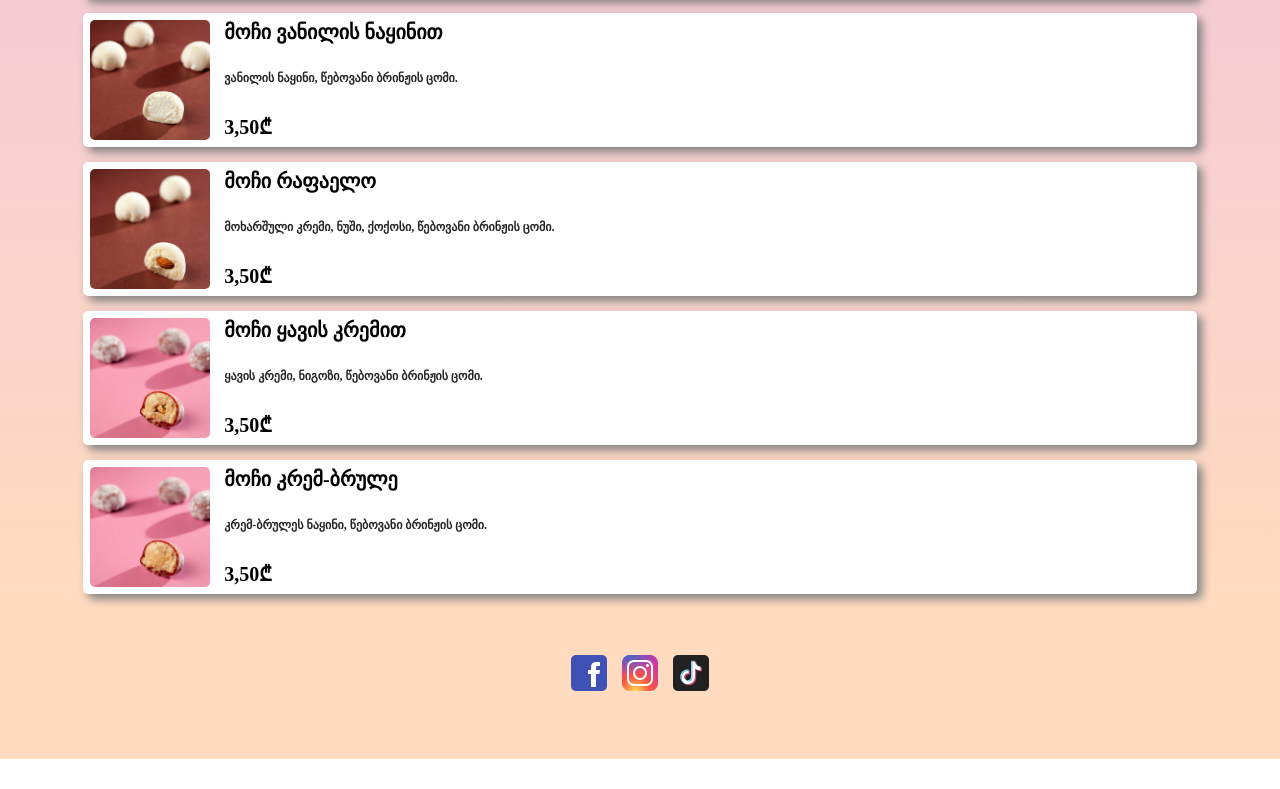
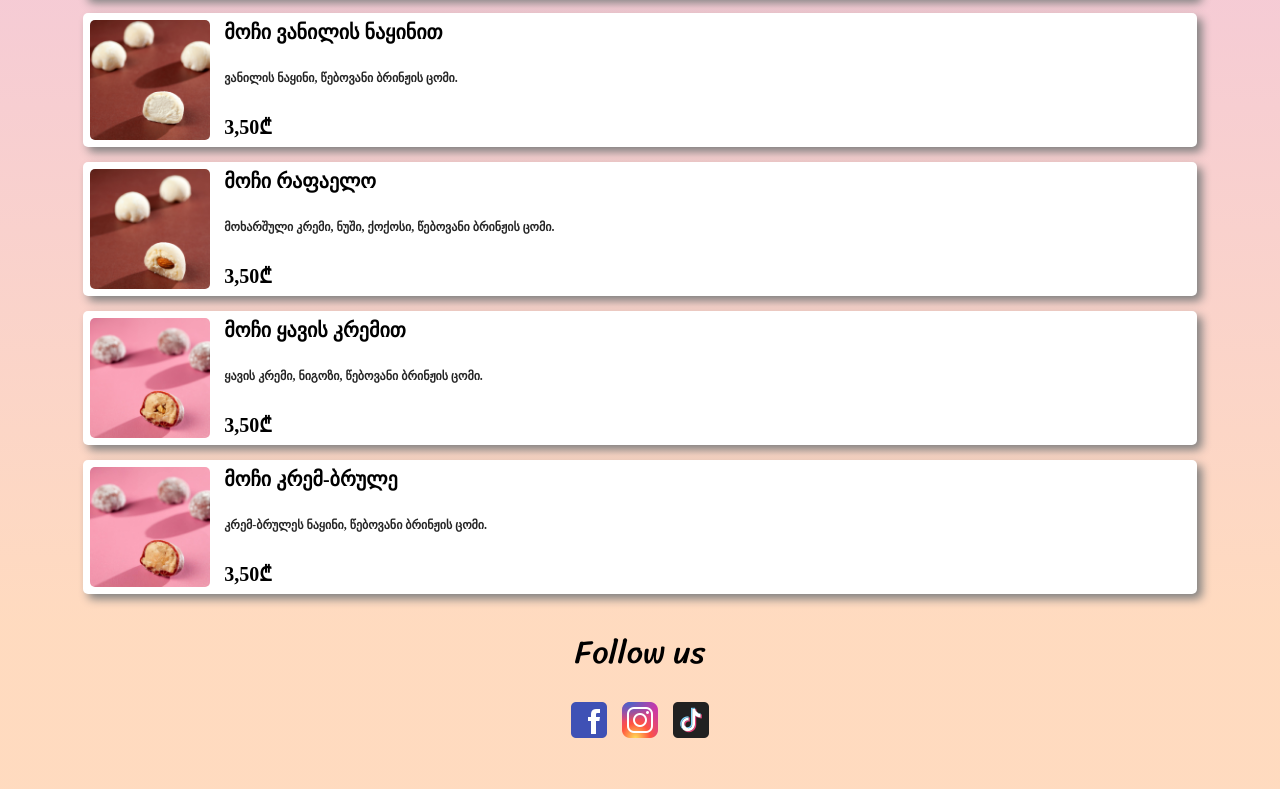
Before and after one commit to basri1996/Mochiko-Menu, a React (Vite) app: page / in a window 1280 px wide. Shown: the part 1582-2371 px from the top of the page. Before the commit the page ends 2341 px from the top, so only its background shows below. Built offline with nearby package versions, Linux system fonts and the light colour scheme.

Commit message:
Mochiko-Menu

```diff
--- a/src/components/Footer.jsx
+++ b/src/components/Footer.jsx
@@ -5,7 +5,7 @@ import tiktok from "../assets/icons8-tiktok-48.png";
 function Footer() {
   return (
     <MainDiv>
-
+        <Text>Follow us</Text>
       <Div>
         <Facebook
           href="https://www.facebook.com/profile.php?id=100092645889060"
@@ -25,17 +25,21 @@ function Footer() {
 }
 
 export default Footer;
-
+const Text =styled.h1`
+font-family: 'Sriracha';
+    font-weight:400;
+    margin-top:15px;
+`
 const Div = styled.div`
   display: flex;
   justify-content: center;
   align-items: center;
   gap:3px;
-  margin-top:40px;
+
 `;
 
 const MainDiv = styled.div`
-  height: 150px;
+  height: 180px;
   width: 100%;
   display: flex;
   gap:15px;
```
